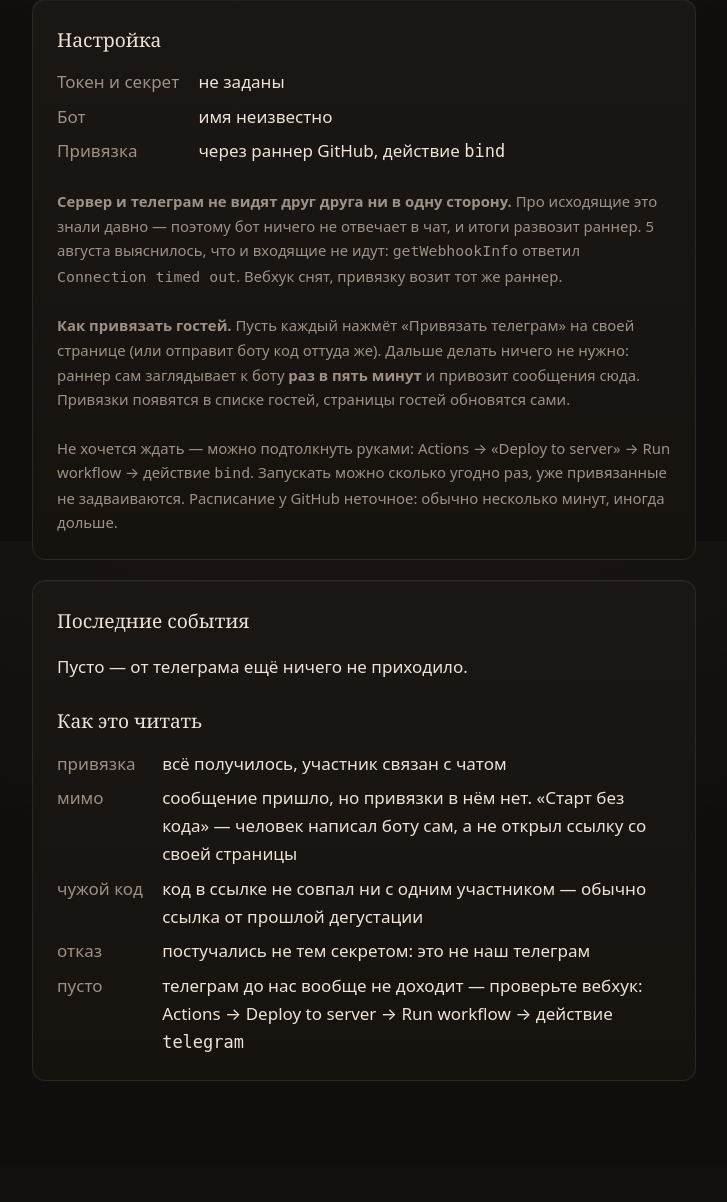
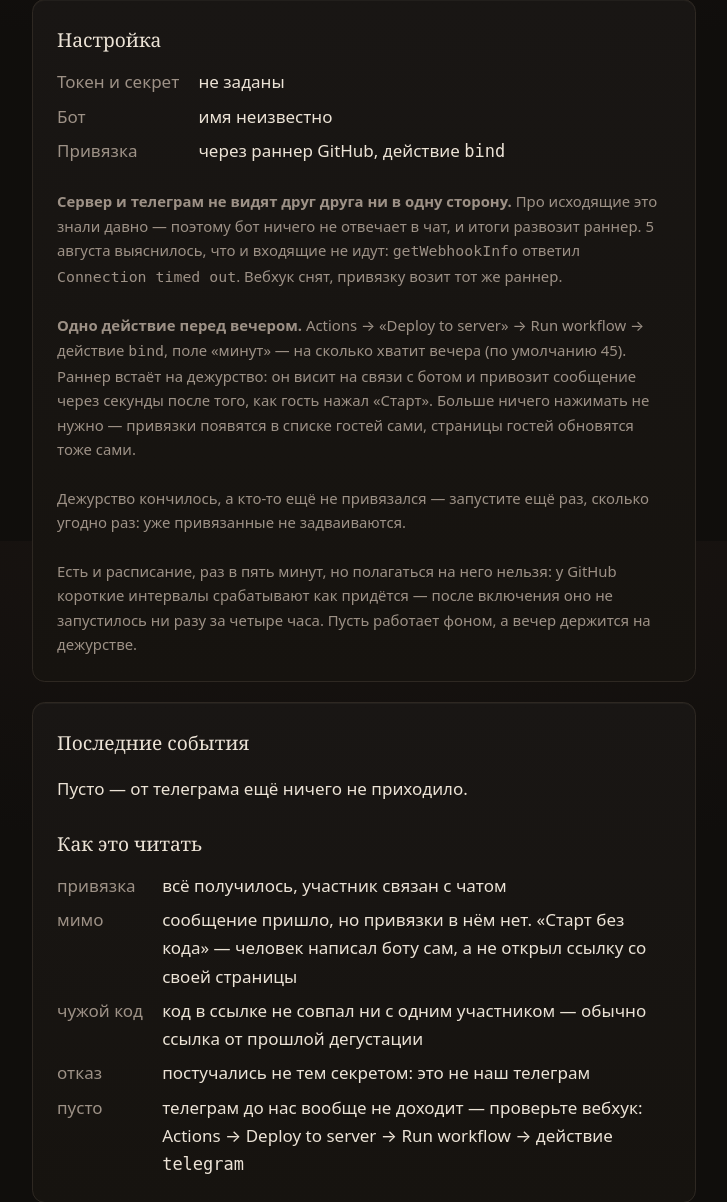
Before and after one commit to raikhin1989-beep/Str-1, a FastAPI app: template app/templates/admin/telegram.html in a window 1280 px wide. Shown: the part 259-1461 px from the top of the page, without its empty margins (276-1003 px from the left). Before the commit the page ends 1340 px from the top, so only its background shows below. Run offline with FastAPI, Linux system fonts and the light colour scheme; the template is opened without the code that fills it, so the values that code supplies are empty.

Commit message:
Дежурство вместо расписания: на «*/5» у GitHub полагаться нельзя
Расписание включили четыре часа назад — не сработало ни разу. Короткие
интервалы у GitHub запускаются как придётся, и вечер на этом строить нельзя:
гость нажимает «Старт» и ждёт неизвестно сколько.

Теперь действие bind умеет дежурить: висит на long polling у бота и привозит
сообщение через секунды после нажатия. Ведущий запускает его один раз перед
вечером и указывает, на сколько минут. Расписание оставлено фоном.

Заодно поправлены места, обещавшие «раз в пять минут» как механизм: админка,
страница гостя и RUNBOOK.

Co-Authored-By: Claude Opus 5 <noreply@anthropic.com>
Claude-Session: https://claude.ai/code/session_01DVScRiXr3yYB4EbyUg5KXv

```diff
--- a/app/templates/admin/telegram.html
+++ b/app/templates/admin/telegram.html
@@ -17,15 +17,19 @@
     и входящие не идут: <code>getWebhookInfo</code> ответил
     <code>Connection timed out</code>. Вебхук снят, привязку возит тот же
     раннер.</p>
-  <p class="note"><strong>Как привязать гостей.</strong> Пусть каждый нажмёт
-    «Привязать телеграм» на своей странице (или отправит боту код оттуда же).
-    Дальше делать ничего не нужно: раннер сам заглядывает к боту
-    <strong>раз в пять минут</strong> и привозит сообщения сюда. Привязки
-    появятся в списке гостей, страницы гостей обновятся сами.</p>
-  <p class="note">Не хочется ждать — можно подтолкнуть руками: Actions →
-    «Deploy to server» → Run workflow → действие <code>bind</code>. Запускать
-    можно сколько угодно раз, уже привязанные не задваиваются. Расписание
-    у GitHub неточное: обычно несколько минут, иногда дольше.</p>
+  <p class="note"><strong>Одно действие перед вечером.</strong> Actions →
+    «Deploy to server» → Run workflow → действие <code>bind</code>, поле
+    «минут» — на сколько хватит вечера (по умолчанию 45). Раннер встаёт
+    на дежурство: он висит на связи с ботом и привозит сообщение через
+    секунды после того, как гость нажал «Старт». Больше ничего нажимать
+    не нужно — привязки появятся в списке гостей сами, страницы гостей
+    обновятся тоже сами.</p>
+  <p class="note">Дежурство кончилось, а кто-то ещё не привязался — запустите
+    ещё раз, сколько угодно раз: уже привязанные не задваиваются.</p>
+  <p class="note">Есть и расписание, раз в пять минут, но полагаться на него
+    нельзя: у GitHub короткие интервалы срабатывают как придётся — после
+    включения оно не запустилось ни разу за четыре часа. Пусть работает
+    фоном, а вечер держится на дежурстве.</p>
 </section>
 
 <section class="card">
```
Also changed, not shown: app/templates/me.html (+3 -4 lines), docs/RUNBOOK.md (+14 -8 lines), .github/workflows/deploy.yml.
